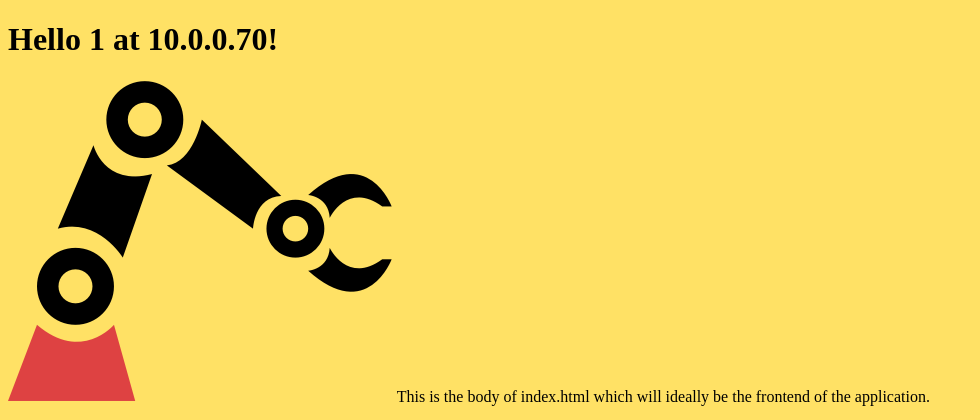
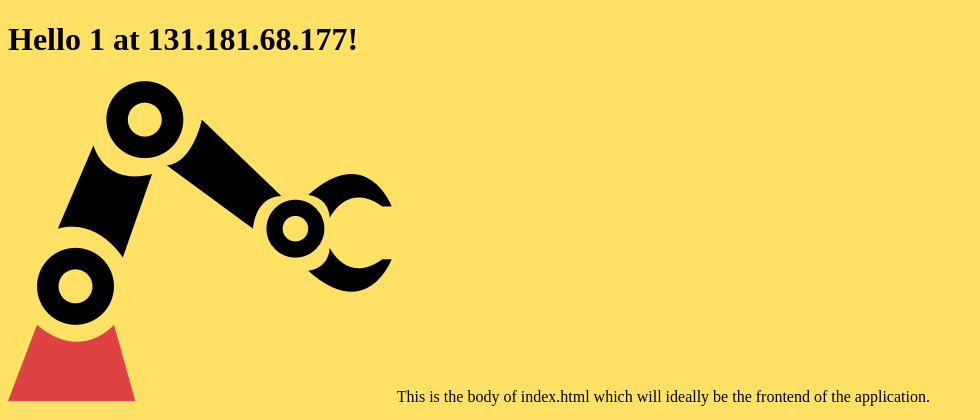
Before and after one commit to hax0rs/FlappyArm, a Flask app: page /1 in a window 1280 px wide. Shown: the top 420 px of the page, without its empty margins (0-980 px from the left). Run offline with Flask 2, Linux system fonts and the light colour scheme; parts of the project's set-up code (start-up, migrations or seed data) failed here and were passed over; some libraries are stand-ins or nearby versions.

Commit message:
Fixed incorrect indexing

```diff
--- a/main-controller/main.py
+++ b/main-controller/main.py
@@ -5,7 +5,9 @@ import os
 from arm_interface import ArmInterface
 
 # Global Variables and Declarations
-HOST_IP = "10.0.0.70"
+HOST_IP = "131.181.68.177"
+
+
 script_path = os.path.abspath('external_test_script.py')
 
 app = Flask(__name__, static_folder="static")
--- a/main-controller/templates/control.html
+++ b/main-controller/templates/control.html
@@ -3,6 +3,12 @@
         <script type="text/javascript" src="//cdnjs.cloudflare.com/ajax/libs/socket.io/1.3.6/socket.io.min.js"></script>
         <script type="text/javascript" src="https://code.jquery.com/jquery-2.1.4.min.js"></script>
         <script type="text/javascript" src="https://code.jquery.com/ui/1.11.4/jquery-ui.min.js"></script>
+
+        <!-- Polymer -->
+  <!-- 1. Polymer - Load platform support before any code that touches the DOM. -->
+        <script src="/static/bower_components/webcomponentsjs/webcomponents.min.js"></script>
+
+        <link rel="import" href="/static/bower_components/paper-slider/paper-slider.html">
 
 
         <title>Flappy Arm</title>
@@ -13,7 +19,7 @@
                 var socket = io.connect('http://{{ ip }}:5000');
 
                 function update_value (value) {
-                    socket.emit('json' ,{"id":{{ controllerID }}+1, "value":value});
+                    socket.emit('json' ,{"id":{{ controllerID }}-1, "value":value});
                 };
 
                 $("#slider").slider({
@@ -40,6 +46,7 @@
         frontend of the application.
 <p>Your slider has a value of <span id="slider-value"></span></p>
         <div id="slider"></div>
+        <paper-slider min="10" max="200" value="110"></paper-slider>
         {% else %}
         <h1>Sorry, please wait for the next game.</h1>
         {% endif %}
```
